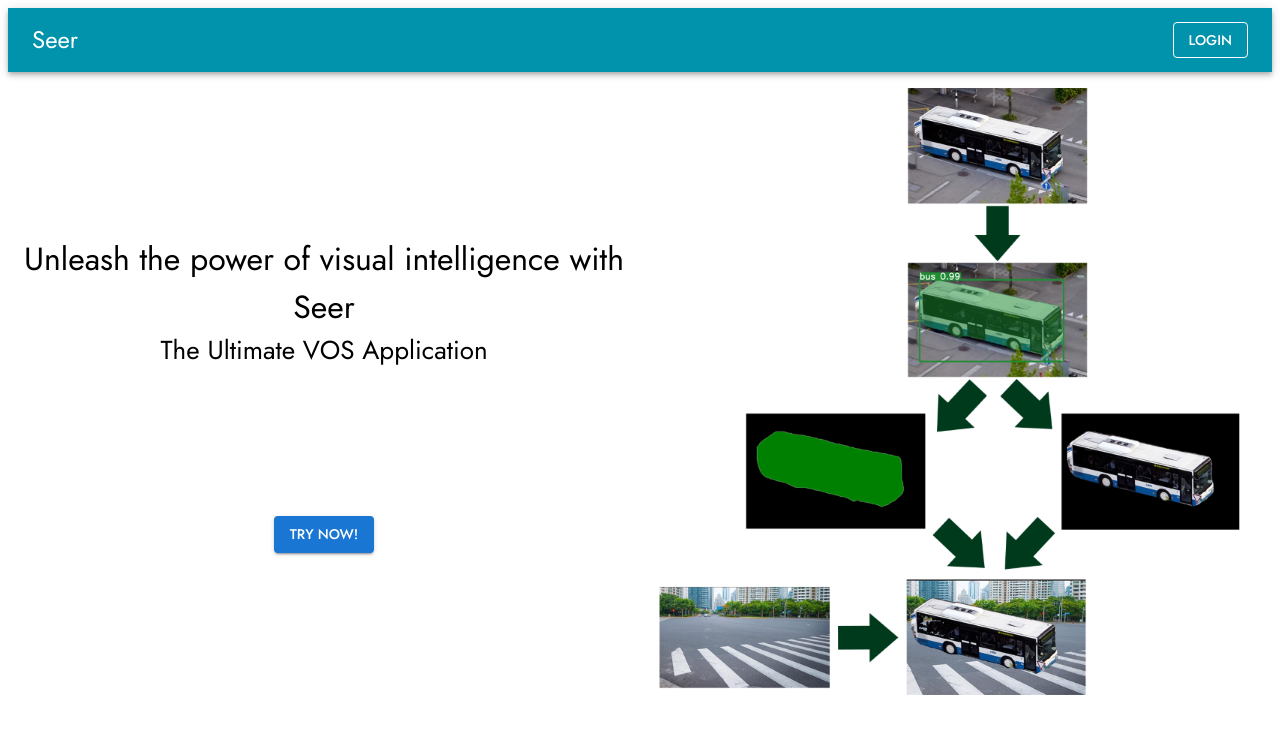
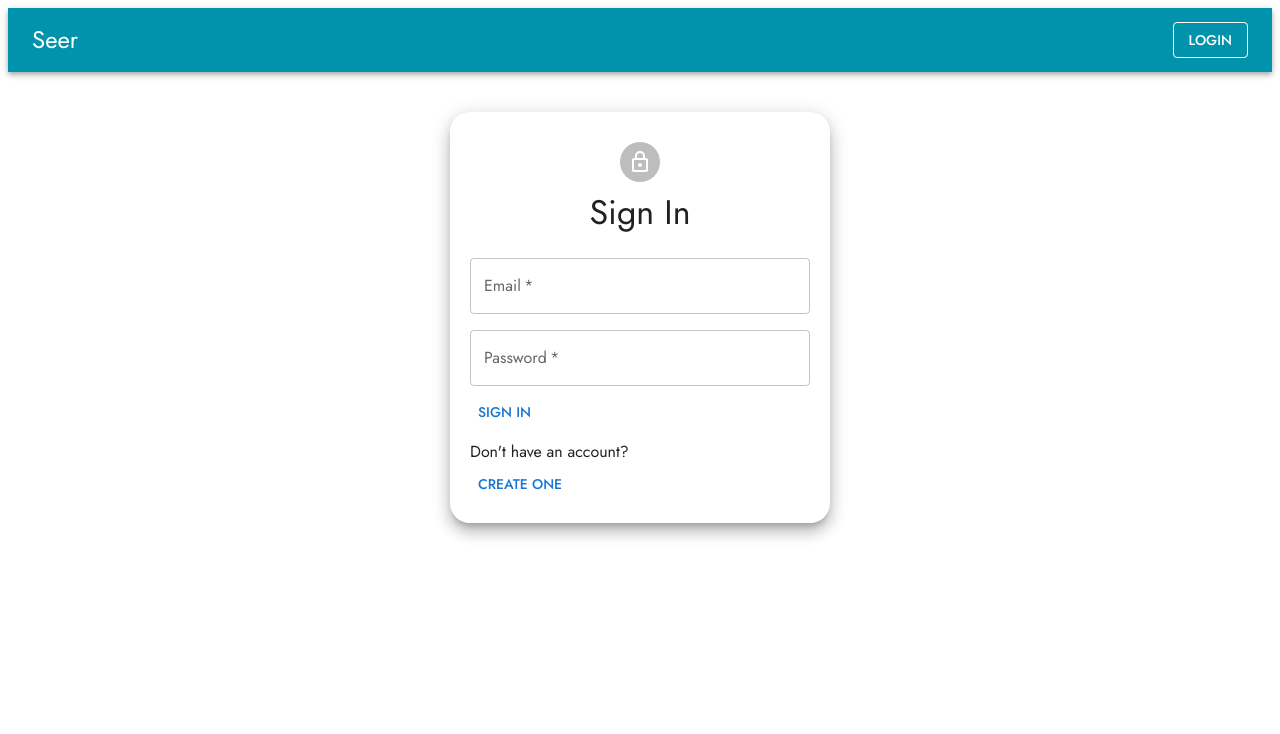
Before and after one commit to RaahimSiddiqi/VOS, a React (Vite) app in the folder View/: page /login in a window 1280 px wide. Before the commit this address led to /. Shown: the top 734 px of the page. Built offline with nearby package versions, Linux system fonts and the light colour scheme; no server answers.

Commit message:
Added Firebase Auth

```diff
--- a/View/package.json
+++ b/View/package.json
@@ -14,10 +14,13 @@
     "@mui/icons-material": "^5.11.16",
     "@mui/material": "^5.12.1",
     "@mui/types": "^7.2.4",
+    "firebase": "^9.20.0",
+    "formik": "^2.2.9",
     "react": "^18.2.0",
     "react-dom": "^18.2.0",
     "react-dropzone": "^14.2.3",
-    "react-router-dom": "^6.10.0"
+    "react-router-dom": "^6.10.0",
+    "yup": "^1.1.1"
   },
   "devDependencies": {
     "@types/react": "^18.0.28",
--- a/View/src/components/Home/index.tsx
+++ b/View/src/components/Home/index.tsx
@@ -9,16 +9,18 @@ const Home = () => {
         <Grid container paddingTop={2}>
             <Grid container >
                 <Grid item xs={12} md={6} style={{ display: "flex", flexDirection:"column", justifyContent: "flex-end" }}>
-                    <Box sx={{margin:"auto"}}>
+                    <Box textAlign='center' sx={{margin:"auto"}}>
                         <Typography m = {0} align="center" fontSize={32}>Unleash the power of visual intelligence with Seer</Typography>
                         <Typography align="center" fontSize={26}>The Ultimate VOS Application</Typography>
-                    </Box>
-                    <Box sx={{marginBottom:"auto", marginRight:"auto", marginLeft:"auto"}}>
-                        <Button variant="contained" onClick={() => navigate("/editor")}>Try Now!</Button>
+                        <Box sx={{p: 1}}>
+                            <Button variant="contained" onClick={() => navigate("/editor")}>Try Now!</Button>
+                        </Box>
                     </Box>
                 </Grid>
                 <Grid item xs={12} md={6}>
-                    <img src={bus_pipeline_graphic}></img>
+                    <Box>
+                        <img src={bus_pipeline_graphic}></img>
+                    </Box>
                 </Grid>
             </Grid>
         </Grid>
--- /dev/null
+++ b/View/src/components/Login/index.tsx
@@ -0,0 +1,204 @@
+import React , { useState }  from 'react';
+import { useFormik } from 'formik';
+import { useNavigate } from 'react-router-dom';
+import { Box, Typography, Grid, Paper, Avatar, TextField, Button } from '@mui/material';
+import LockOutlinedIcon from '@mui/icons-material/LockOutlined';
+import * as yup from "yup";
+import { auth } from '../../firebase-config';
+import { createUserWithEmailAndPassword, signInWithEmailAndPassword } from 'firebase/auth';
+
+const validationSchema = yup.object({
+    firstName: yup.string()
+        .min(2, 'Too Short!')
+        .max(50, 'Too Long!')
+        .required('This field is required'),
+   lastName: yup.string()
+        .min(2, 'Too Short!')
+        .max(50, 'Too Long!')
+        .required('This field is required'),
+    dateOfBirth: yup.string()
+        .required('This field is required'),
+    email: yup
+      .string()
+      .email('Enter a valid email')
+      .required('This field is required'),
+    password: yup
+      .string()
+      .min(8, 'Must have a minimum of 8 characters')
+      .required('This field is required'),
+    confirmPassword: yup
+      .string()
+      .oneOf([yup.ref('password'), undefined], 'Passwords do not match')
+      .required('This field is required'),
+  });
+
+
+
+
+const Login = (props) => {
+    const [isRegister, setIsRegister] = useState(false);
+    const navigate = useNavigate();
+
+    const formik = useFormik({
+        initialValues: {
+              firstName : '',
+              lastName : '',
+              dateOfBirth : '',
+              email: '',
+              password: '',
+              confirmPassword: ''
+          },
+          validationSchema: validationSchema,
+          onSubmit: (values) => {
+              //do something
+          },
+      });
+
+
+    const SignUp = () =>
+    {
+        formik.handleSubmit();
+        createUserWithEmailAndPassword(auth, formik.values.email, formik.values.password).then((response)=>{
+            console.log("sign up successful");
+            console.log(auth);
+            navigate("/");
+        })
+    }
+
+    const SignIn = () =>
+    {
+        formik.handleSubmit();
+        signInWithEmailAndPassword(auth, formik.values.email, formik.values.password).then((response)=>{
+            if (response) {
+                console.log("sign in successful");
+                console.log(auth)
+                navigate("/");
+            }
+        })
+    }
+
+
+    return (
+        <Grid>
+            <Paper
+                elevation = {10}
+                color = "primary"
+                className="paper-style"
+                sx={{
+                    padding: '20px',
+                    height: 'auto',
+                    width: '340px',
+                    margin: '60px auto',
+                    borderRadius: 5,
+                    marginTop: 5
+                }}
+            >
+            <Grid align="center" sx={{marginBottom: 2}}>
+                <Avatar style = {{margin: 10}}>
+                    <LockOutlinedIcon />
+                </Avatar>
+                <Typography variant="h4" >
+                    {isRegister ? "Sign Up" : "Sign In"}
+                </Typography>
+            </Grid>
+            {
+                isRegister &&
+                    <>
+                        <TextField
+                            {...formik.getFieldProps('firstName')}
+                            error={formik.touched.firstName && Boolean(formik.errors.firstName)}
+                            helperText={formik.touched.firstName && formik.errors.firstName}
+                            id="firstName"
+                            name="firstName"
+                            label="First Name"
+                            type="text"
+                            variant="outlined"
+                            placeholder="First name"
+                            autoComplete='off'
+                            sx={{marginBottom: 1, marginTop: 1, maxWidth: '48%', marginRight: '2%'}}
+                        />
+                        <TextField
+                            {...formik.getFieldProps('lastName')}
+                            error={formik.touched.lastName && Boolean(formik.errors.lastName)}
+                            helperText={formik.touched.lastName && formik.errors.lastName}
+                            id="lastName"
+                            name="lastName"
+                            label="Last Name"
+                            type="text"
+                            variant="outlined"
+                            placeholder="Last name"
+                            autoComplete='off'
+                            sx={{marginBottom: 1, marginTop: 1, maxWidth: '48%', marginLeft: '2%'}}
+                        />
+                        <TextField
+                            {...formik.getFieldProps('dateOfBirth')}
+                            id="dob"
+                            type="date"
+                            defaultValue=""
+                            sx={{ width: '48%', marginTop: 1, marginBottom: 1 }}
+                        />
+                    </>
+            }
+
+                    <TextField
+                        {...formik.getFieldProps('email')}
+                        error={formik.touched.email && Boolean(formik.errors.email)}
+                        helperText={formik.touched.email && formik.errors.email}
+                        id="email"
+                        name="email"
+                        label="Email"
+                        type="email"
+                        variant="outlined"
+                        placeholder="Enter your email"
+                        fullWidth
+                        autoComplete='off'
+                        required
+                        sx={{marginBottom: 1, marginTop: 1}}
+                    />
+
+                    <TextField
+                        {...formik.getFieldProps('password')}
+                        error={formik.touched.password && Boolean(formik.errors.password)}
+                        helperText={formik.touched.password && formik.errors.password}
+                        id="password"
+                        name="password"
+                        label="Password"
+                        type="password"
+                        variant="outlined"
+                        placeholder="Enter your password"
+                        fullWidth
+                        autoComplete='off'
+                        required
+                        sx={{marginBottom: 1, marginTop: 1}}
+                        />
+                    {
+                        isRegister &&
+                        <TextField
+                        id="confirmPassword"
+                        name="confirmPassword"
+                        label="Confirm Password"
+                        type="password"
+                        placeholder="Enter your email"
+                        variant="outlined"
+                        fullWidth
+                        autoComplete='off'
+                        required
+                            sx={{marginBottom: 1, marginTop: 1}}
+                        />
+                    }
+
+
+                        <Button id="register" onClick={isRegister ? SignUp : SignIn}>
+                            {isRegister ? "Sign Up" : "Sign In"}
+                        </Button>
+
+                        <Typography variant='subtitle1' sx={{marginTop: 1}}>
+                            {isRegister ? "Already have an account?" : "Don't have an account?"} <br></br>
+                            <Button variant="text" onClick={() => {setIsRegister(!isRegister)}}>{isRegister ? "Sign In" : "Create One"}</Button>
+                        </Typography>
+            </Paper>
+        </Grid>
+     );
+}
+
+export default Login;
--- a/View/src/components/Main/index.tsx
+++ b/View/src/components/Main/index.tsx
@@ -3,6 +3,7 @@ import { Component } from "react";
 import Header from '../Header';
 import Editor from '../Editor';
 import Home from '../Home';
+import Login from '../Login';
 
 const Main = () => {
     return (
@@ -10,6 +11,7 @@ const Main = () => {
             <Header/>
             <Routes>
                 <Route path='/' element={<Home />}/>
+                <Route path='/login' element={<Login />}/>
                 <Route path='/editor' element={<Editor />}  />
                 <Route path= "*" element={<Navigate to ="/" />}/>
             </Routes>
--- a/View/src/components/index.ts
+++ b/View/src/components/index.ts
@@ -4,3 +4,4 @@ export {default as Controller} from './Controller';
 export {default as Editor} from './Editor';
 export {default as Header} from './Header';
 export {default as Main} from './Main';
+export {default as Login} from './Login';
--- /dev/null
+++ b/View/src/firebase-config.tsx
@@ -0,0 +1,19 @@
+// Import the functions you need from the SDKs you need
+import { initializeApp } from "firebase/app";
+import { getAuth } from 'firebase/auth';
+// TODO: Add SDKs for Firebase products that you want to use
+// https://firebase.google.com/docs/web/setup#available-libraries
+
+// Your web app's Firebase configuration
+const firebaseConfig = {
+  apiKey: "AIzaSyB65xPTCbtXq3PgbGYatd6-WlJX0_djgVM",
+  authDomain: "seer-5f275.firebaseapp.com",
+  projectId: "seer-5f275",
+  storageBucket: "seer-5f275.appspot.com",
+  messagingSenderId: "669850973215",
+  appId: "1:669850973215:web:fab680266695eb7878912a"
+};
+
+// Initialize Firebase
+const app = initializeApp(firebaseConfig);
+export const auth = getAuth(app);
```
Also changed, not shown: View/src/components/Header/index.tsx (+24 -2 lines), 1 other file (tests, documents, lock files or other folders).
